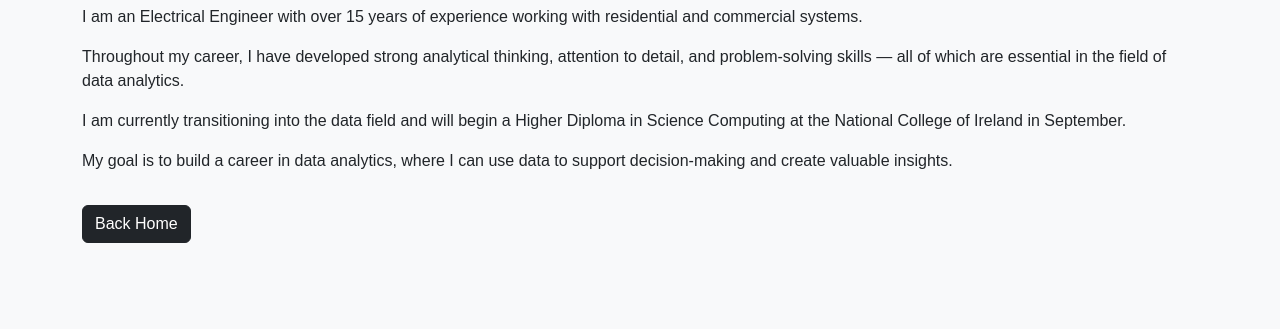
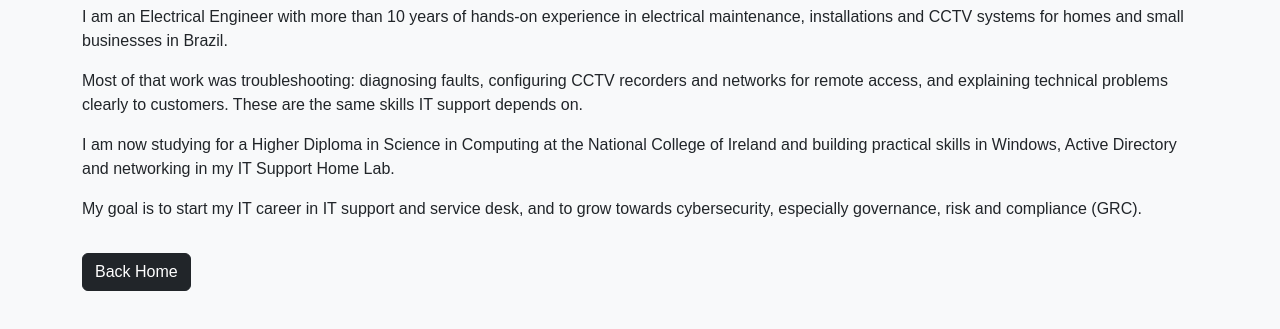
Before and after one commit to GuiLimaTi/CS50-week8, a plain HTML site: page Homepage/about.html in a window 1280 px wide. Shown: the part 99-428 px from the top of the page. Drawn offline with nearby package versions, Linux system fonts and the light colour scheme.

Commit message:
Update About and Journey pages for IT support focus

```diff
--- a/Homepage/about.html
+++ b/Homepage/about.html
@@ -13,19 +13,19 @@
     <h1>About Me</h1>
 
     <p>
-        I am an Electrical Engineer with over 15 years of experience working with residential and commercial systems.
+        I am an Electrical Engineer with more than 10 years of hands-on experience in electrical maintenance, installations and CCTV systems for homes and small businesses in Brazil.
     </p>
 
     <p>
-        Throughout my career, I have developed strong analytical thinking, attention to detail, and problem-solving skills — all of which are essential in the field of data analytics.
+        Most of that work was troubleshooting: diagnosing faults, configuring CCTV recorders and networks for remote access, and explaining technical problems clearly to customers. These are the same skills IT support depends on.
     </p>
 
     <p>
-        I am currently transitioning into the data field and will begin a Higher Diploma in Science Computing at the National College of Ireland in September.
+        I am now studying for a Higher Diploma in Science in Computing at the National College of Ireland and building practical skills in Windows, Active Directory and networking in my IT Support Home Lab.
     </p>
 
     <p>
-        My goal is to build a career in data analytics, where I can use data to support decision-making and create valuable insights.
+        My goal is to start my IT career in IT support and service desk, and to grow towards cybersecurity, especially governance, risk and compliance (GRC).
     </p>
 
     <a href="index.html" class="btn btn-dark mt-3">Back Home</a>
```
Also changed, not shown: Homepage/journey.html (+4 -4 lines).
